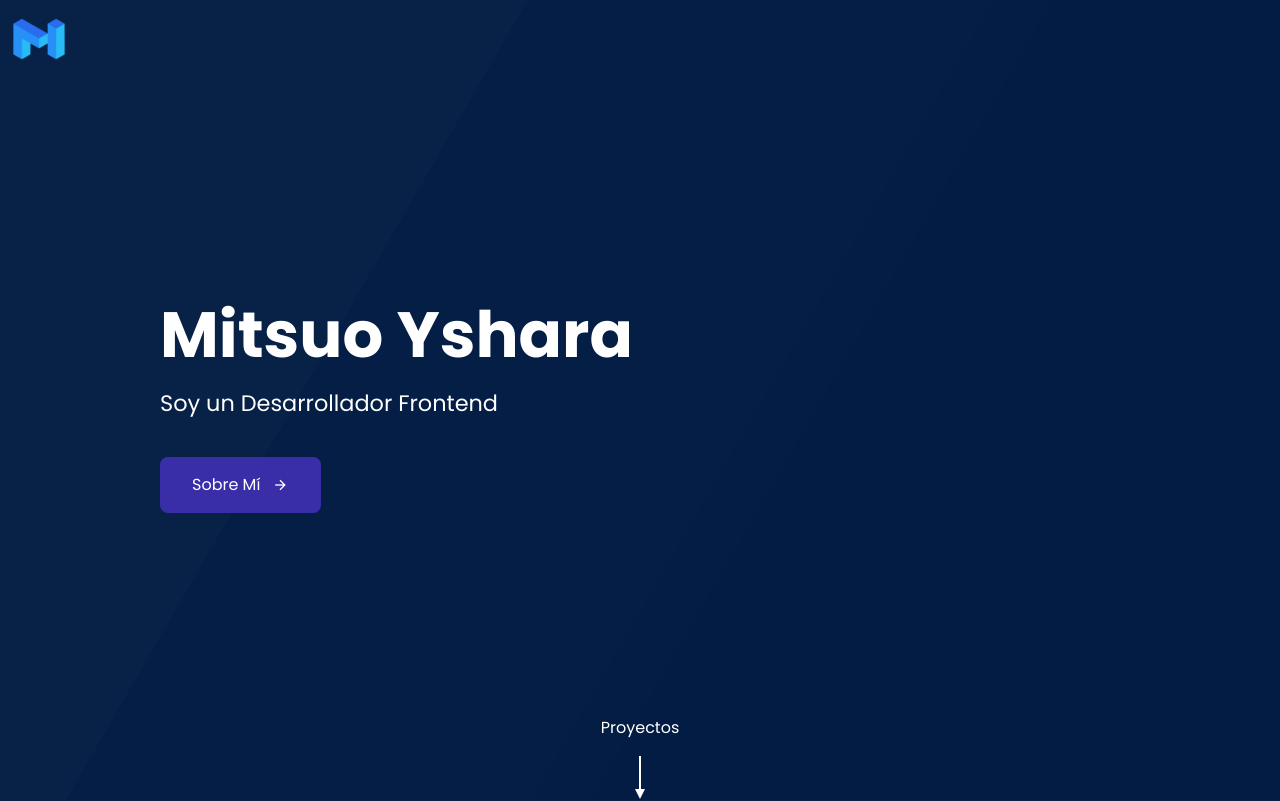
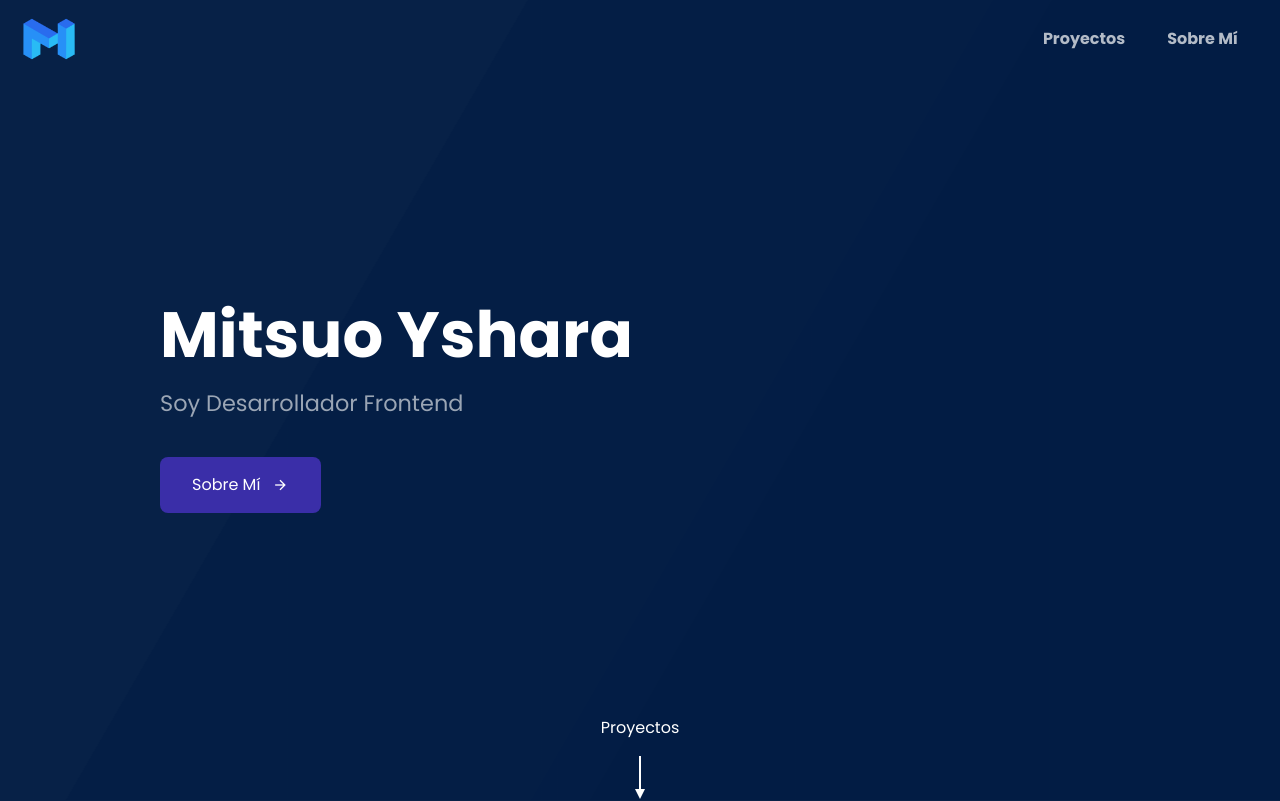
Before and after one commit to mitsuoyg/portfolio, a Nuxt app: page / in a window 1280 px wide. Shown: the top 801 px of the page. Built offline with nearby package versions, Linux system fonts and the light colour scheme.

Commit message:
feat: link animation

```diff
--- a/components/globals/Header.vue
+++ b/components/globals/Header.vue
@@ -2,16 +2,23 @@
   <header class="header">
     <div class="header__body">
       <img @click="scrollTop()" src="logo.png" alt="" class="header__logo" />
+      <nav>
+        <ul>
+          <li @click="scrollTo('projects')" class="link">Proyectos</li>
+          <li @click="scrollTo('about')" class="link">Sobre Mí</li>
+        </ul>
+      </nav>
     </div>
   </header>
 </template>
 
 <script>
-import { scrollTop } from "@/helpers/scroll";
+import { scrollTop, scrollTo } from "@/helpers/scroll";
 
 export default {
   methods: {
     scrollTop,
+    scrollTo,
   },
 };
 </script>
@@ -26,7 +33,11 @@ export default {
     max-width: 1400px;
     height: 78px;
     margin: 0 auto;
-    padding: 10px;
+    padding: 10px 0 10px 20px;
+
+    display: flex;
+    justify-content: space-between;
+    align-items: center;
   }
 
   &__logo {
@@ -35,4 +46,14 @@ export default {
     cursor: pointer;
   }
 }
+
+nav {
+  ul {
+    display: flex;
+    li {
+      margin-right: 42px;
+      cursor: pointer;
+    }
+  }
+}
 </style>
--- a/components/index/About.vue
+++ b/components/index/About.vue
@@ -73,10 +73,10 @@ $network-size: 100px;
   &__icon {
     font-size: 4rem;
     cursor: pointer;
-    color: #adadad;
+    opacity: 0.7;
 
     &:hover {
-      color: #fff;
+      opacity: 1;
     }
   }
 }
--- a/components/index/Info.vue
+++ b/components/index/Info.vue
@@ -6,7 +6,7 @@
     <div class="m-container">
       <div class="m-info__body">
         <h1 class="m-info__name">Mitsuo Yshara</h1>
-        <p class="m-info__description mt-1">Soy un Desarrollador Frontend</p>
+        <p class="m-info__description mt-1">Soy Desarrollador Frontend</p>
         <m-btn @click="scrollTo('about')" class="mt-5"
           >Sobre Mí
           <v-icon right style="font-size: 1rem">mdi-arrow-right</v-icon></m-btn
@@ -47,6 +47,7 @@ export default {
   }
   &__description {
     font-size: 1.4rem;
+    opacity: .6;
   }
 }
 
--- a/layouts/default.vue
+++ b/layouts/default.vue
@@ -37,4 +37,33 @@ export default {};
     }
   }
 }
+
+.link {
+  position: relative;
+  font-weight: bold;
+  opacity: 0.7;
+  transition: 0.3s;
+
+  &::after {
+    content: "";
+    position: absolute;
+    bottom: -4px;
+    left: 0;
+    right: 0;
+
+    height: 3px;
+    width: 0;
+    background: #fff;
+    opacity: 0;
+    transition: 0.3s;
+  }
+
+  &:hover {
+    opacity: 1;
+    &::after {
+      width: 100%;
+      opacity: 1;
+    }
+  }
+}
 </style>
```
